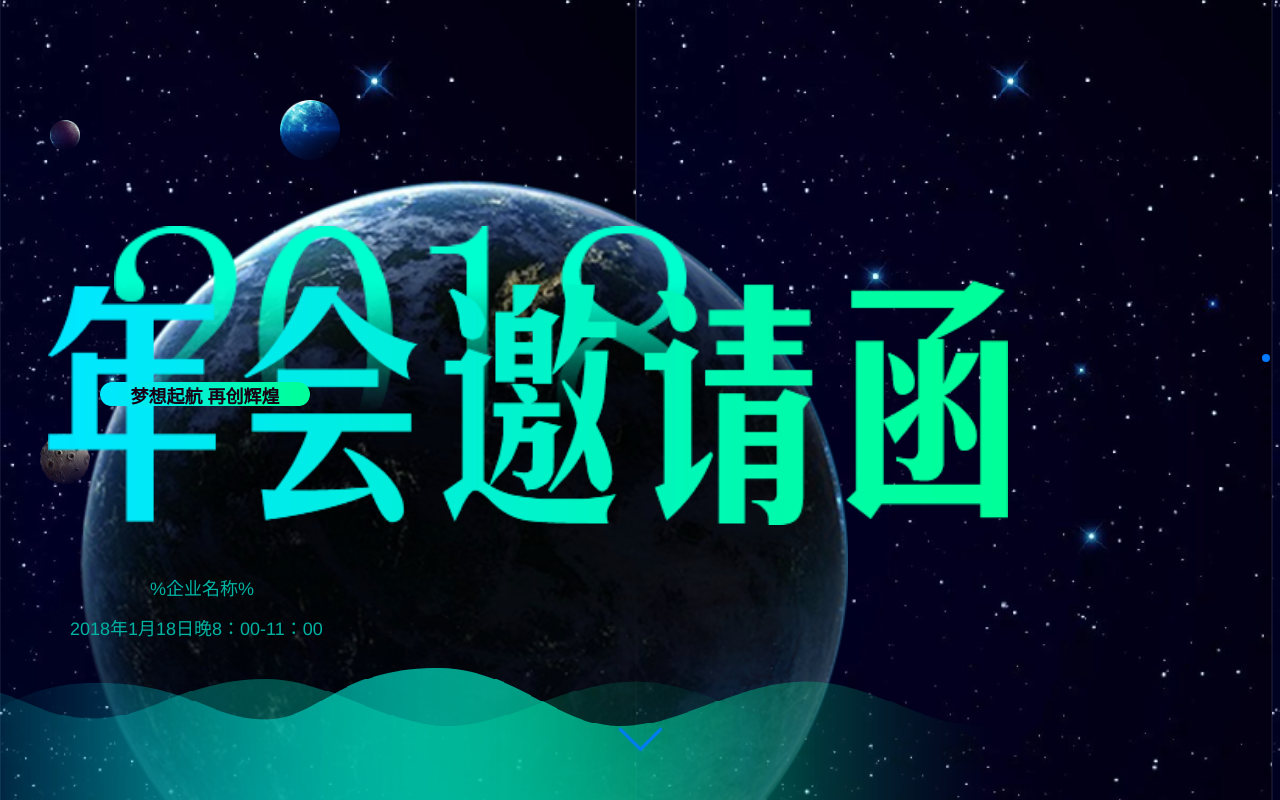
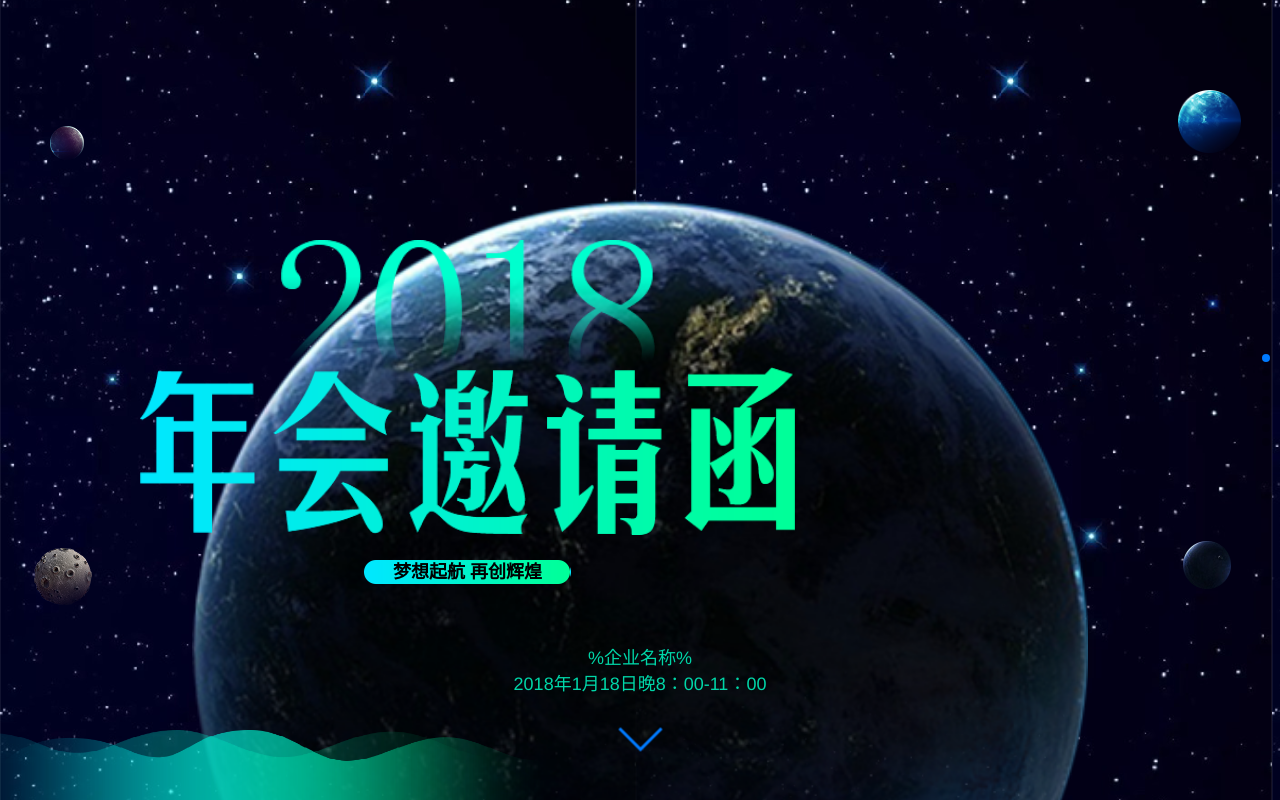
Before and after one commit to lvneili/lvneili.github.io, a plain HTML site: page swiper3/index.html in a window 1280 px wide. Drawn offline with nearby package versions, Linux system fonts and the light colour scheme.

Commit message:
完成第一屏微场景

```diff
--- a/swiper3/css/style.css
+++ b/swiper3/css/style.css
@@ -36,98 +36,80 @@ html, body {
     }
 /*s1 第一屏 样式 -开始*/
 .s1{
-	background:url(../img/bj.png);
-	height: 100%;
-	position: relative;
-	/*设置当前元素为相对定位*/
+    position: relative;
+    height: 100%;
+    background:url(../img/bj.png);
 }
-.s1 img{
-	position: absolute;
-	/*设置图片的绝对定位*/
+.s1 .header img{
+    position: absolute;
 }
 .s1 .header img:nth-of-type(1){
-	width: 30px;
-	top:120px;
-	left:50px;
+    width: 34px;
+    top: 126px;
+    left:50px;
 }
 .s1 .header img:nth-of-type(2){
-	width: 60px;
-	top:100px;
-	left:280px;
+    width:63px;
+    top:90px;
+    right: 39px;
 }
 .s1 .header img:nth-of-type(3){
-	width: 50px;
-	top:434px;
-	left:40px;
+    width:58px;
+    bottom:195px;
+    left: 34px;
 }
 .s1 .header img:nth-of-type(4){
-	width: 50px;
-	top:406px;
-	left:310px;
-
+    width:48px;
+    bottom:211px;
+    right:49px;
 }
-
-
-
 .s1 .header img:nth-of-type(5){
-	width: 60%;
-	top:180px;
-	left:80px;
+    width:70%;
+    left: 50%;
+    top: 25%;
+    margin-left: -35%;
+}
+.s1 .main{
+    position: absolute;
+    top:30%;
 }
 .s1 .main img:nth-of-type(1){
-	width: 45%;
-	top:226px;
-	left:114px;
-
+    width: 40%;
 }
 .s1 .main img:nth-of-type(2){
-	width: 75%;
-	top:280px;
-	left:48px;
-
+    width: 70%;
+    margin-bottom: 20px;
 }
-.s1 .main .img9{
-
-	position: absolute;
-	top:362px;
-	left:100px;
-	color:#190015;
-	background:url(../img/9.png);
-	background-size:100%;
-	width: 210px;
-	height: 24px;
-	margin-top: 20px;
-	font-size: Arial;
-	font-weight:bold;
-	border-radius: 10px;;
-
-
+.s1 .main p{
+    color: #000;
+    background:url(../img/9.png);
+    width: 207px;
+    height: 24px;
+    font-size: 18px;
+    background-size:contain;
+    margin:auto;
+    font-weight:bold;
+    line-height: 25px;
 }
-/*底部*/
-
-.s1 .footer p:nth-of-type(1){
-	color:#01b3a3;
-	position: absolute;
-	bottom:200px;
-	left:150px;
-
+.s1 .footer{
+    position: absolute;
+    width: 100%;
+    bottom:0;
+    color: #00d6a8;
 }
 .s1 .footer p:nth-of-type(2){
-	color:#01b3a3;
-	position: absolute;
-	bottom:160px;
-	left:70px;
-
+    margin-bottom: 35px;
+}
+.s1 .footer p:nth-of-type(3){
+    height: 70px;
 }
 .s1 .footer img{
-		position: absolute;
-
+    position: absolute;
+    height: 70px;
 }
 .s1 .footer img:nth-of-type(1){
-		bottom:0px;
-		left:-34px;
+    left: 0;
 }
 .s1 .footer img:nth-of-type(2){
-		bottom:0px;
-		left:-206px;
+    left:-95px;
 }
--- a/swiper3/index.html
+++ b/swiper3/index.html
@@ -34,8 +34,8 @@
       			<div class="footer">
       				<p>%企业名称%</p>
       				<p>2018年1月18日晚8：00-11：00</p>
-      				<img src="img/11.png" alt="" />
-      				<img src="img/10.png" alt="" />
+      				<p><img src="img/11.png" alt="" />
+      				<img src="img/10.png" alt="" /></p>
       			</div>
       		</div>
 
```
